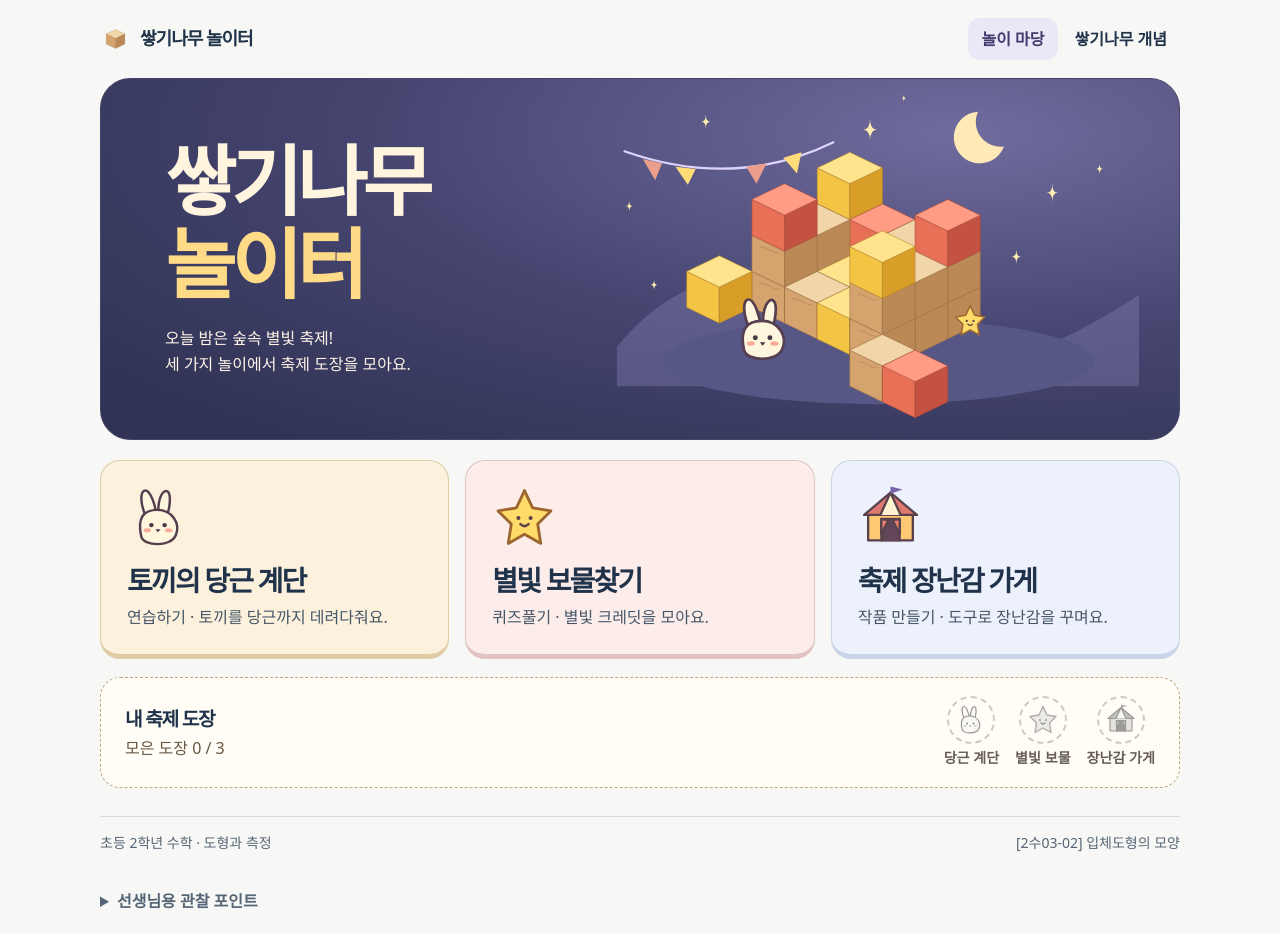
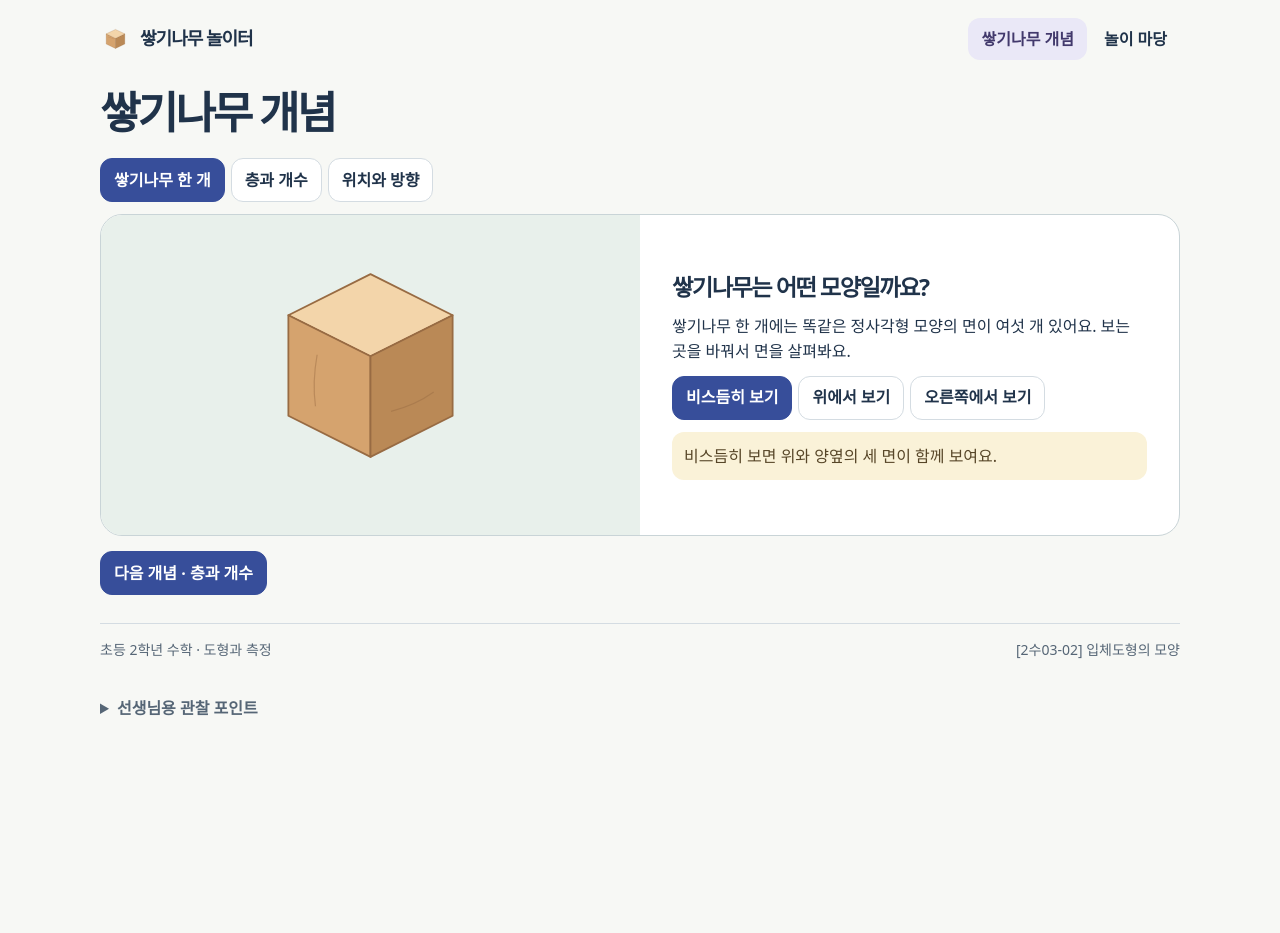
Before and after one commit to enffl12230-source/stacking-blocks-math, a plain HTML site: page dist/index.html in a window 1280 px wide. After the commit the page ends 800 px from the top, so only its background shows below. Drawn offline with Linux system fonts and the light colour scheme.

Commit message:
Update Site source

```diff
--- a/dist/app.js
+++ b/dist/app.js
@@ -166,14 +166,14 @@ function route(moveFocus) {
   if ($('#reward').open) $('#reward').close();
   cancelDrag();
   artSpinning=false;
-  const name = location.hash.slice(1);
+  const name = location.hash.slice(1) || 'concepts';
   const concepts = name==='concepts';
   if (concepts && Object.hasOwn(lessons,active)) {
     $('#concept-return').href='#'+active;
     $('#concept-return').textContent=lessons[active].title+' 이어 하기';
   } else if (concepts && active==='home') {
-    $('#concept-return').href='#practice';
-    $('#concept-return').textContent='연습판에서 쌓아 보기';
+    $('#concept-return').href='#home';
+    $('#concept-return').textContent='놀이 고르기';
   }
   active = concepts || Object.hasOwn(lessons,name) ? name : 'home';
   const home = active === 'home';
--- a/dist/concepts.js
+++ b/dist/concepts.js
@@ -70,6 +70,12 @@ function renderConcept() {
   document.querySelector('#concept-heading').textContent=topic.title;
   document.querySelector('#concept-explanation').textContent=topic.text;
   for (const button of document.querySelectorAll('[data-topic]')) button.setAttribute('aria-pressed',String(button.dataset.topic===conceptTopic));
+  const nextTopic=document.querySelector('#concept-topics [aria-pressed="true"]').nextElementSibling;
+  const next=document.querySelector('#concept-next');
+  next.hidden=!nextTopic;
+  if (nextTopic) next.textContent='다음 개념 · '+nextTopic.textContent;
+  const returnLink=document.querySelector('#concept-return');
+  returnLink.hidden=Boolean(nextTopic) && returnLink.hash==='#home';
   const controls=document.querySelector('#concept-controls');
   if (controls.dataset.topic!==conceptTopic) {
     controls.dataset.topic=conceptTopic;
@@ -88,6 +94,10 @@ document.querySelector('#concept-topics').addEventListener('click',event=>{
   const button=event.target.closest('[data-topic]');
   if (button) {conceptTopic=button.dataset.topic;renderConcept();}
 });
+document.querySelector('#concept-next').addEventListener('click',()=>{
+  const nextTopic=document.querySelector('#concept-topics [aria-pressed="true"]').nextElementSibling;
+  if (nextTopic) { nextTopic.click();nextTopic.focus(); }
+});
 document.querySelector('#concept-controls').addEventListener('click',event=>{
   const button=event.target.closest('[data-example]');
   if (button) {conceptChoice[conceptTopic]=button.dataset.example;renderConcept();}
--- a/dist/index.html
+++ b/dist/index.html
@@ -18,14 +18,14 @@
 </head>
 <body>
   <header class="mast">
-    <a href="#home" class="brand"><span class="logo" id="logo" aria-hidden="true"></span>쌓기나무 놀이터</a>
+    <a href="#concepts" class="brand"><span class="logo" id="logo" aria-hidden="true"></span>쌓기나무 놀이터</a>
     <nav class="main-tabs" aria-label="놀이터 메뉴">
+      <a href="#concepts" id="concept-tab" aria-current="page">쌓기나무 개념</a>
       <a href="#home" id="play-tab">놀이 마당</a>
-      <a href="#concepts" id="concept-tab">쌓기나무 개념</a>
     </nav>
   </header>
   <main>
-    <section id="home" aria-labelledby="home-title">
+    <section id="home" hidden aria-labelledby="home-title">
       <div class="hero">
         <div class="hero-copy">
           <h1 id="home-title" tabindex="-1">쌓기나무<br><em>놀이터</em></h1>
@@ -43,7 +43,7 @@
         <ul id="stamps"></ul>
       </section>
     </section>
-    <section id="concepts" hidden aria-labelledby="concept-title">
+    <section id="concepts" aria-labelledby="concept-title">
       <h1 id="concept-title" tabindex="-1">쌓기나무 개념</h1>
       <div id="concept-topics" role="group" aria-label="살펴볼 개념">
         <button type="button" data-topic="cube" aria-pressed="true">쌓기나무 한 개</button>
@@ -58,11 +58,14 @@
           <p id="concept-reading" aria-live="polite"></p>
         </div>
       </div>
-      <a class="concept-play" id="concept-return" href="#practice">연습판에서 쌓아 보기</a>
+      <div class="concept-actions">
+        <button type="button" id="concept-next" class="primary">다음 개념 보기</button>
+        <a class="concept-play" id="concept-return" href="#home" hidden>놀이 고르기</a>
+      </div>
     </section>
     <section id="workshop" hidden aria-labelledby="activity-title">
       <div class="activity-heading">
-        <div><a class="back" href="#home">처음 화면</a><h1 id="activity-title" tabindex="-1"></h1></div>
+        <div><a class="back" href="#home">놀이 마당</a><h1 id="activity-title" tabindex="-1"></h1></div>
         <p id="instruction"></p>
       </div>
       <section class="mission" aria-labelledby="mission-title">
--- a/dist/style.css
+++ b/dist/style.css
@@ -171,7 +171,8 @@ dialog::backdrop { background:#20233c9e; }
 .concept-copy { padding:clamp(16px,3vw,32px); align-self:center; }
 .concept-copy h2 { margin:0 0 8px; font-size:1.45rem; }
 #concept-reading { background:#faf2d8; color:#574628; border-radius:12px; padding:12px; }
-.concept-play { display:inline-block; margin:15px 0 0; color:white; background:var(--blue); }
+.concept-actions { display:flex; align-items:center; flex-wrap:wrap; gap:8px; margin-top:15px; }
+.concept-play { display:inline-block; color:white; background:var(--blue); }
 @media(max-width:650px) {
   .concept-card { grid-template-columns:1fr; }
   #concept-picture { height:200px; }
```
Also changed, not shown: 1 other file.
